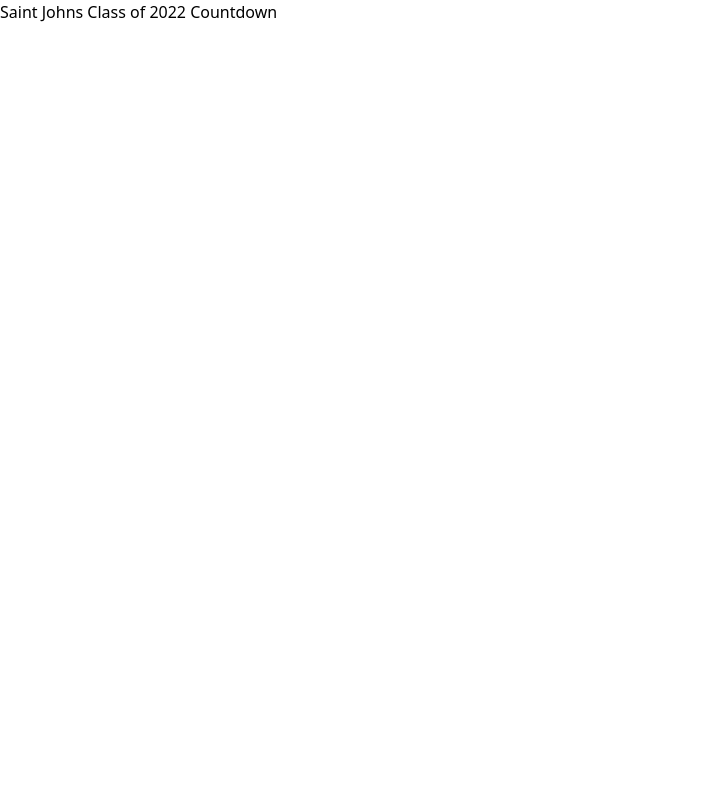
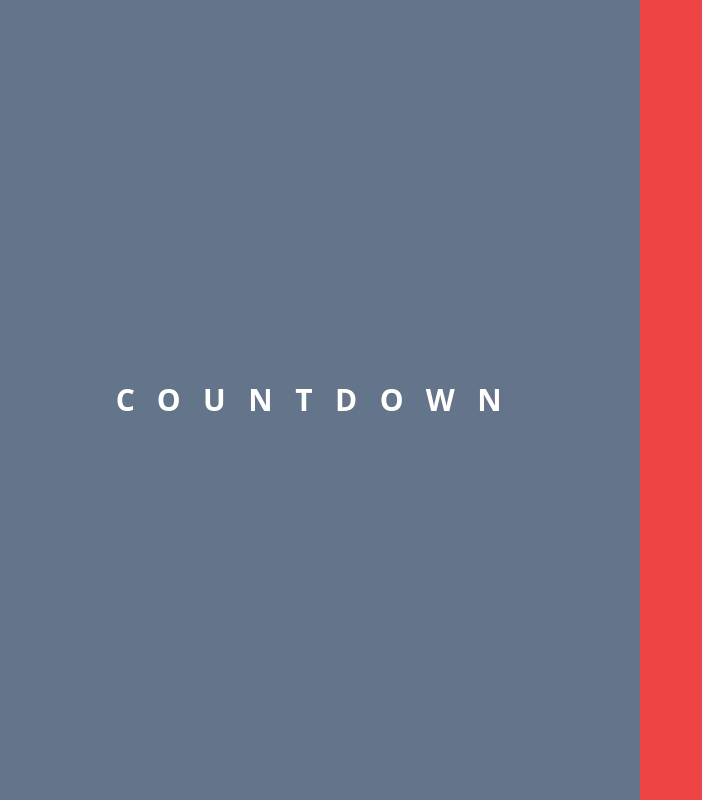
Before and after one commit to mahithsc/saint-johns-countdown, a Next.js app: page / in a window 1280 px wide. Shown: the whole page, without its empty margins (0-702 px from the left). Built offline with nearby package versions, Linux system fonts and the light colour scheme.

Commit message:
changing the UI

```diff
--- a/pages/index.tsx
+++ b/pages/index.tsx
@@ -1,12 +1,33 @@
+import { url } from 'inspector'
 import type { NextPage } from 'next'
 import Head from 'next/head'
 import Image from 'next/image'
+import { EffectCallback, useEffect, useState } from 'react'
 
 const Home: NextPage = () => {
+
+  const [timeLeft, setTimeLeft] = useState()
+
+  useEffect(() => {
+
+  })
+
   return (
-    <div className='flex items-center'>
-      <h1>Saint Johns Class of 2022 Countdown</h1>
-    </div>
+    <>
+      <Head>
+        <title>Saing Johns Class of 22 Countdown</title>
+      </Head>
+      <div className='flex h-screen'>
+        {/* <div className='flex'></div> */}
+        {/* <div className='text-white spacing tracking-[1em] text-3xl font-bold flex'>COUNTDOWN</div> */}
+        <div className='flex-1 bg-slate-500 flex justify-center items-center'>
+          <div className='text-white spacing tracking-[0.75em] text-3xl font-bold flex'>COUNTDOWN</div>
+        </div>
+        <div className='flex-1 bg-red-500'>
+
+        </div>
+      </div>
+    </>
   )
 }
 
```
